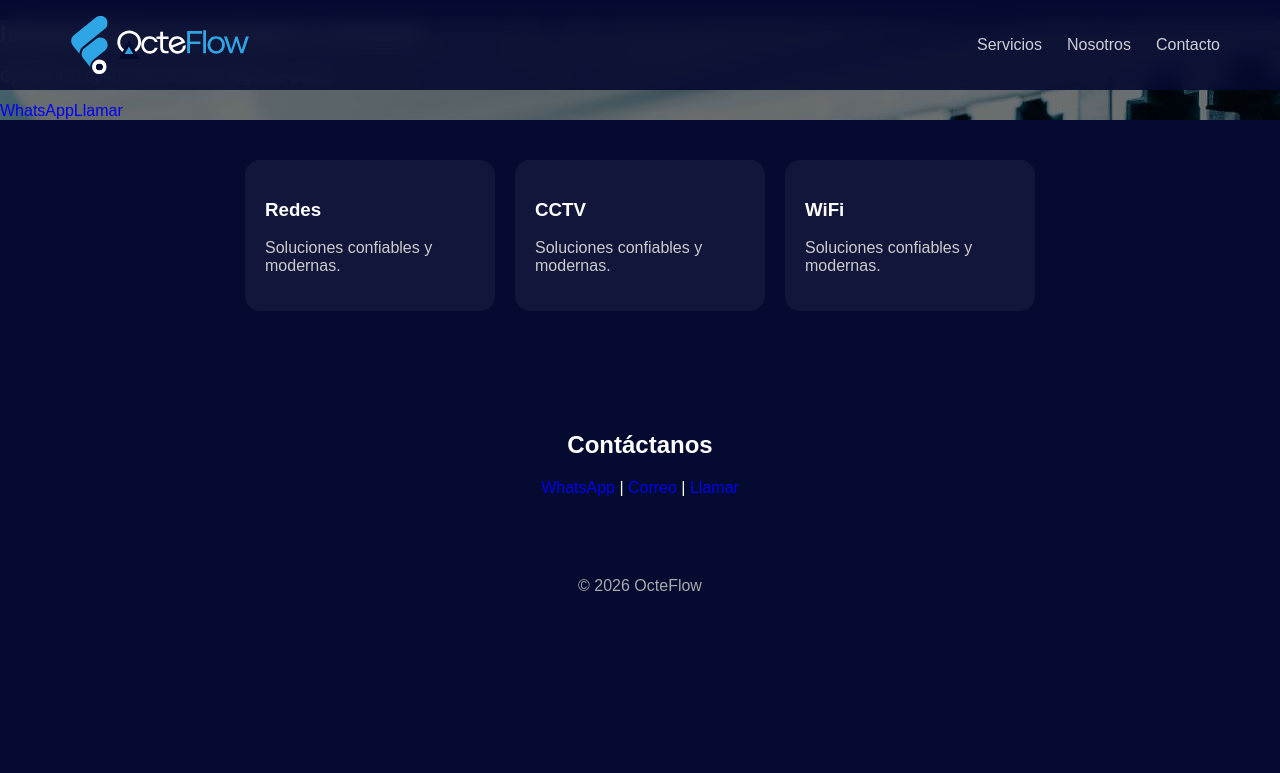
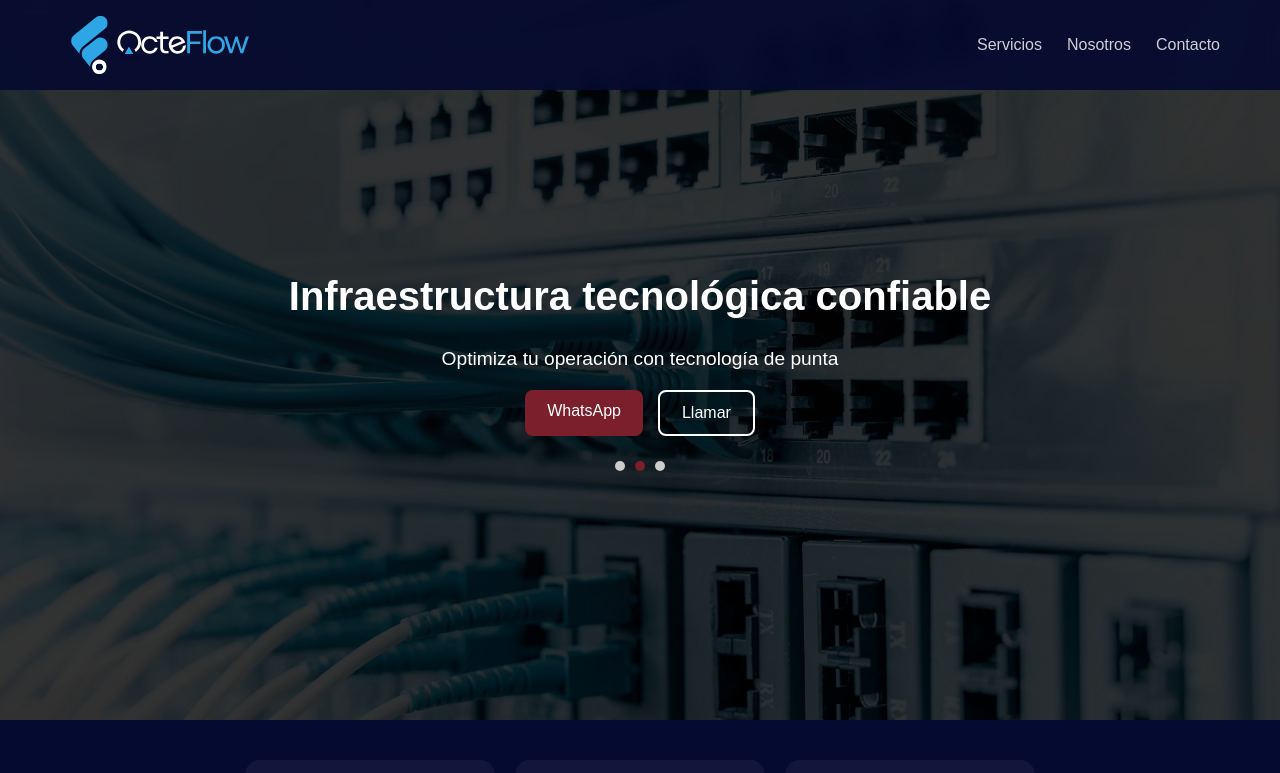
Before and after one commit to OcteFlow/octeflow-site, a Next.js app: page / in a window 1280 px wide. Shown: the top 773 px of the page. Built offline with nearby package versions, Linux system fonts and the light colour scheme.

Commit message:
Update globals.css

```diff
--- a/styles/globals.css
+++ b/styles/globals.css
@@ -101,3 +101,96 @@ a {
   cursor: pointer;
   text-decoration: none;
 }
+
+.hero {
+  position: relative;
+  height: 90vh;
+  width: 100%;
+}
+
+.hero-bg {
+  height: 100%;
+  width: 100%;
+  background-size: cover;
+  background-position: center;
+  transition: background-image 0.8s ease-in-out;
+}
+
+.overlay {
+  background: rgba(0, 0, 0, 0.55);
+  height: 100%;
+  display: flex;
+  flex-direction: column;
+  justify-content: center;
+  align-items: center;
+  color: white;
+  text-align: center;
+  padding: 20px;
+}
+
+.overlay h1 {
+  font-size: 2.5rem;
+  margin-bottom: 10px;
+  animation: fadeUp 0.8s ease;
+}
+
+.overlay p {
+  font-size: 1.2rem;
+  margin-bottom: 20px;
+  animation: fadeUp 1s ease;
+}
+
+.hero-buttons {
+  display: flex;
+  gap: 15px;
+}
+
+.btn {
+  background: #7a1f2b;
+  color: white;
+  padding: 12px 22px;
+  border-radius: 8px;
+  text-decoration: none;
+  transition: 0.3s;
+  cursor: pointer;
+}
+
+.btn:hover {
+  background: #a83244;
+  transform: scale(1.05);
+}
+
+.btn.outline {
+  background: transparent;
+  border: 2px solid white;
+}
+
+.dots {
+  margin-top: 20px;
+}
+
+.dot {
+  display: inline-block;
+  height: 10px;
+  width: 10px;
+  margin: 5px;
+  background: #ccc;
+  border-radius: 50%;
+  cursor: pointer;
+}
+
+.dot.active {
+  background: #7a1f2b;
+}
+
+/* Animación */
+@keyframes fadeUp {
+  from {
+    opacity: 0;
+    transform: translateY(20px);
+  }
+  to {
+    opacity: 1;
+    transform: translateY(0);
+  }
+}
```
